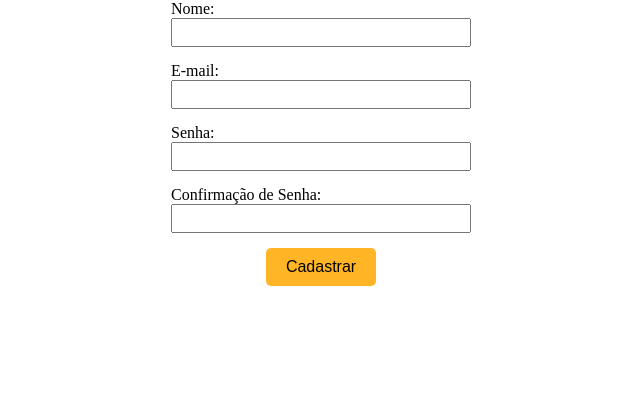
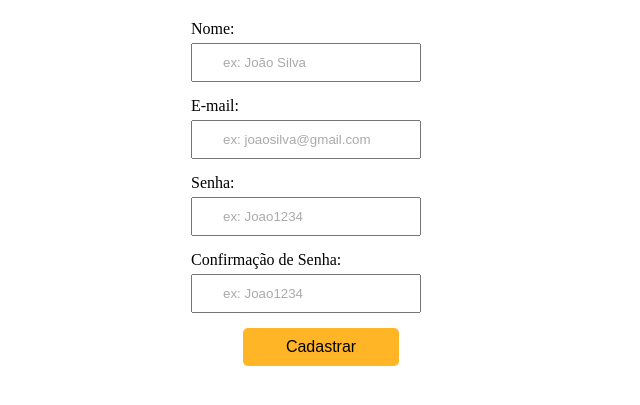
Before and after one commit to MateusCPassos/TCC-chefVirtual, a PHP site: page /chefVirtual/cadastrar.php in a window 1280 px wide. Shown: the part 72-477 px from the top of the page, without its empty margins (319-959 px from the left). Run offline with PHP 8.4, Linux system fonts and the light colour scheme.

Commit message:
alterações

```diff
--- a/css/cadastro.css
+++ b/css/cadastro.css
@@ -4,38 +4,58 @@
   box-sizing: border-box;
 }
 
-form {
+.form {
   max-width: 300px;
   margin: 0 auto;
+  padding: 20px;
 }
-
 
 .form-group {
   margin-bottom: 15px;
 }
 
-form input[type="text"],
-form input[type="email"],
-form input[type="password"] {
-  width: 100%;
-  padding: 5px;
+.form-group .input-label {
+  display: block;
 }
 
-form button {
-  width: auto;
+.form-group .input-container {
+  position: relative;
+}
+
+.form-group .input-field {
+  width: calc(100% - 30px);
+  padding: 10px;
+  margin-top: 5px;
+  padding-left: 30px;
+}
+
+.form-group .input-field::placeholder {
+  color: #aaa;
+}
+
+.input-icon {
+  position: absolute;
+  top: 50%;
+  left: 10px;
+  transform: translateY(-50%);
+}
+
+.button {
+  text-align: center;
+}
+
+.button button {
+  width: 60%;
   cursor: pointer;
   background-color: #FFB525;
   color: #000;
   border: none;
-  padding: 10px 20px;
+  padding: 10px;
   border-radius: 5px;
   font-size: 16px;
+  transition: background-color 0.3s;
 }
 
-.button{
-  text-align: center;
-}
-
-form button:hover {
+.button button:hover {
   background-color: #FFA200;
 }
--- a/pages/cadastrar.php
+++ b/pages/cadastrar.php
@@ -1,7 +1,6 @@
 <?php
     require_once "header.php"
 ?>
-
 
 <!DOCTYPE html>
 <html lang="pt-br">
@@ -10,24 +9,37 @@
     <meta name="viewport" content="width=device-width, initial-scale=1.0">
     <title>Cadastro de Usuário</title>
     <link rel="stylesheet" href="../css/cadastro.css">
+    <link rel="stylesheet" href="../fontawesome/css/all.min.css">
 </head>
 <body>
     <form method="post" action="../cadastro.php" class="form" onsubmit="return validateForm()">
         <div class="form-group">
-            <label for="name">Nome:</label>
-            <input type="text" id="name" name="name" required>
+            <label for="name" class="input-label">Nome:</label>
+            <div class="input-container">
+                <input type="text" id="name" name="name" required class="input-field" placeholder="ex: João Silva">
+                <i class="fas fa-user input-icon"></i>
+            </div>
         </div>
         <div class="form-group">
-            <label for="email">E-mail:</label>
-            <input type="email" id="email" name="email" required>
+            <label for="email" class="input-label">E-mail:</label>
+            <div class="input-container">
+                <input type="email" id="email" name="email" required class="input-field" placeholder="ex: joaosilva@gmail.com">
+                <i class="fas fa-envelope input-icon"></i>
+            </div>
         </div>
         <div class="form-group">
-            <label for="password">Senha:</label>
-            <input type="password" id="password" name="password" required>
+            <label for="password" class="input-label">Senha:</label>
+            <div class="input-container">
+                <input type="password" id="password" name="password" required class="input-field" placeholder="ex: Joao1234">
+                <i class="fas fa-lock input-icon"></i>
+            </div>
         </div>
         <div class="form-group">
-            <label for="confirmPassword">Confirmação de Senha:</label>
-            <input type="password" id="confirmPassword" name="confirmPassword" required>
+            <label for="confirmPassword" class="input-label">Confirmação de Senha:</label>
+            <div class="input-container">
+                <input type="password" id="confirmPassword" name="confirmPassword" required class="input-field" placeholder="ex: Joao1234">
+                <i class="fas fa-lock input-icon"></i>
+            </div>
         </div>
         <div class="button">
             <button type="submit">Cadastrar</button>
@@ -38,13 +50,18 @@
         function validateForm() {
             var password = document.getElementById("password").value;
             var confirmPassword = document.getElementById("confirmPassword").value;
+            var email = document.getElementById("email").value;
 
             if (password != confirmPassword) {
                 alert("As senhas não coincidem!");
                 return false;
             }
-            return true;
-        }
+
+            if (password.length < 6) {
+                alert("A senha deve ter pelo menos 6 caracteres!");
+                return false;
+            }
+    }
     </script>
 </body>
 </html>
```
Also changed, not shown: cadastro.php (+9 -4 lines).
